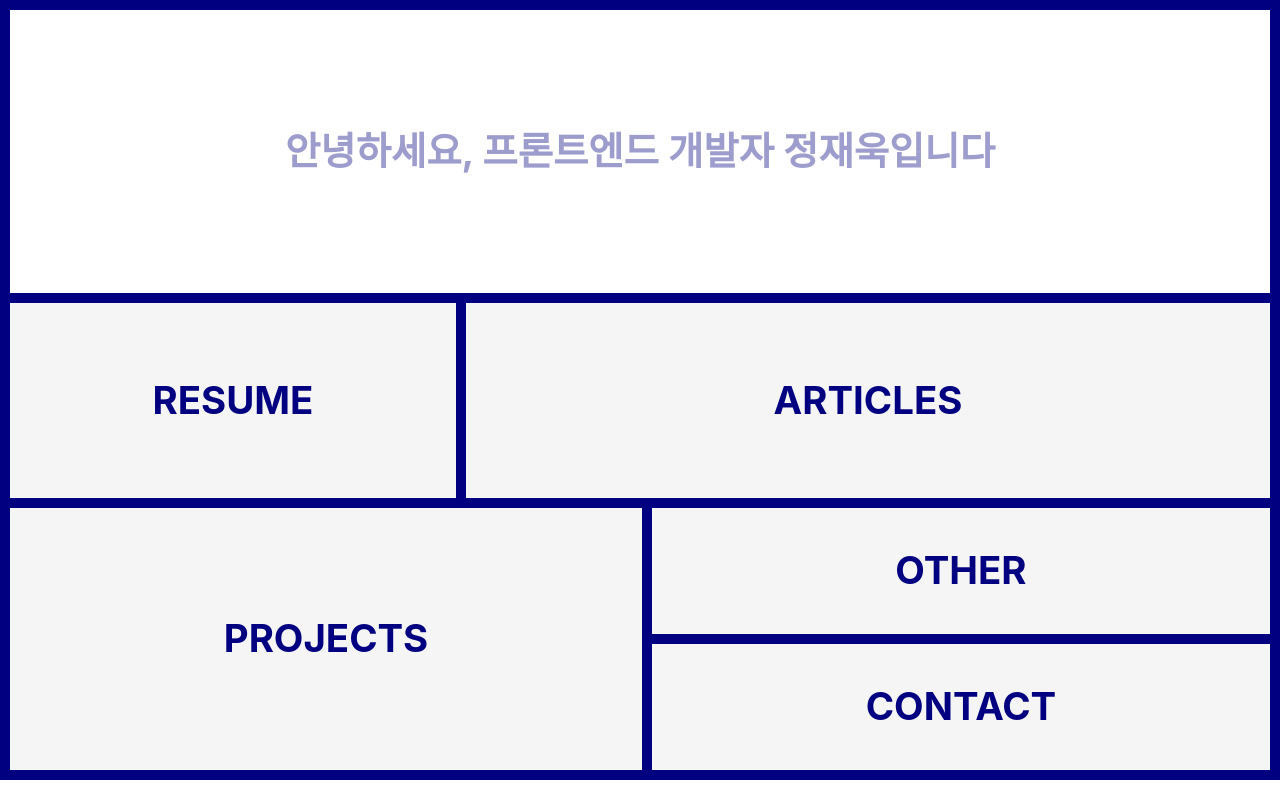
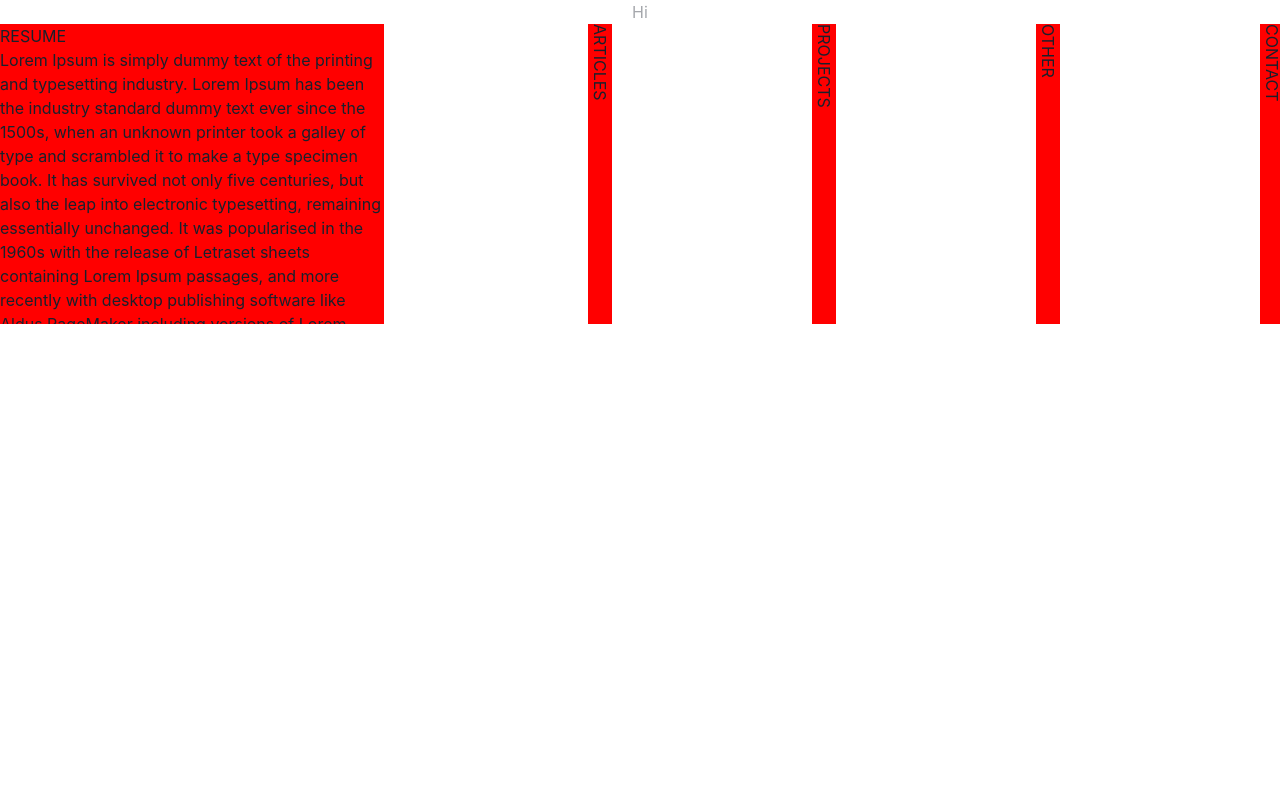
Before and after one commit to stich9208/nolog, a Next.js app: page / in a window 1280 px wide. Built offline with nearby package versions, Linux system fonts and the light colour scheme.

Commit message:
Fix: 메인 디자인 변경중
Signed-off-by: JaewookJung <>

```diff
--- a/package.json
+++ b/package.json
@@ -15,7 +15,7 @@
     "@emotion/styled": "^11.11.0",
     "@next/font": "^13.4.6",
     "@notionhq/client": "^2.1.1",
-    "framer-motion": "^10.12.16",
+    "framer-motion": "^10.13.0",
     "next": "^13.4.6",
     "react": "^18.2.0",
     "react-code-blocks": "^0.0.9-0",
--- a/src/pages/index.tsx
+++ b/src/pages/index.tsx
@@ -1,21 +1,26 @@
+import { Center, Flex } from "@chakra-ui/react";
+import { motion } from "framer-motion";
 import type { NextPage } from "next";
 import Head from "next/head";
 import { useRouter } from "next/router";
 import { useEffect, useRef, useState } from "react";
 
-import styles from "../styles/Home.module.css";
-
 const Home: NextPage = () => {
   const router = useRouter();
   //constant state
   const WELCOME_TEXT_LIST = [
-    "안녕하세요, 프론트엔드 개발자 정재욱입니다",
-    "HELLO, I`M JAEWOOK JUNG, FRONTEND DEVELOPER",
+    // "안녕하세요, 프론트엔드 개발자 정재욱입니다",
+    // "HELLO, I`M JAEWOOK JUNG, FRONTEND DEVELOPER",
+
+    "Hi",
+    "안녕하세요",
+    "Hola",
   ];
   const callback = useRef(() => {});
 
   //component state
   const [textIndex, setTextIndex] = useState(0);
+  const [collapseIndex, setCollapseIndex] = useState(0);
 
   //useEffect
   useEffect(() => {
@@ -28,41 +33,131 @@ const Home: NextPage = () => {
   callback.current = () =>
     setTextIndex((index) => (index + 1) % WELCOME_TEXT_LIST.length);
 
+  const onClickCollapseMenu = (e: any) => {
+    const { id } = e.currentTarget;
+    if (Number(id) === collapseIndex) {
+      setCollapseIndex(1000);
+    } else {
+      setCollapseIndex(Number(id));
+    }
+  };
+
+  const variants = {
+    open: { width: "30%" },
+    closed: {
+      width: "20px",
+    },
+  };
+  const mobile_variants = {
+    open: { height: "80px" },
+    closed: { height: "20px" },
+  };
+
+  const body_variants = {
+    open: { display: "block", opacity: 1 },
+    closed: { display: "none", opacity: 0 },
+  };
+
   return (
-    <div className={styles.container}>
+    <>
       <Head>
-        <title>blog</title>
-        <meta name="description" content="blog" />
+        <title>Frontend Developer J2W</title>
+        <meta name="description" content="Frontend Developer J2W`s Blog" />
         <link rel="icon" href="/favicon.ico" />
       </Head>
-      <main className={styles.main}>
-        <div className={styles.info}>
-          <span>{WELCOME_TEXT_LIST[textIndex]}</span>
+      <Flex direction="column">
+        <Center>
+          <motion.div
+            animate={{
+              // visibility: ["hidden", "visible", "hidden"],
+              opacity: [0, 1, 0],
+              // scale: [0, 1, 0],
+            }}
+            transition={{
+              duration: 7,
+              ease: "easeInOut",
+              repeat: Infinity,
+              times: [0, 0.5, 1],
+            }}
+          >
+            <span>{WELCOME_TEXT_LIST[textIndex]}</span>
+          </motion.div>
+        </Center>
+        <div
+          style={{
+            display: "flex",
+            justifyContent: "space-between",
+            width: "100vw",
+          }}
+        >
+          {["RESUME", "ARTICLES", "PROJECTS", "OTHER", "CONTACT"].map(
+            (info, idx) => (
+              <>
+                <motion.div
+                  id={String(idx)}
+                  variants={variants}
+                  animate={collapseIndex === idx ? "open" : "closed"}
+                  onClick={onClickCollapseMenu}
+                >
+                  <div
+                    style={{
+                      backgroundColor: "red",
+                      height: "300px",
+                      overflow: "hidden",
+                      writingMode: `${
+                        collapseIndex === idx ? "horizontal-tb" : "vertical-rl"
+                      }`,
+                    }}
+                  >
+                    {info}
+                    <motion.div
+                      variants={body_variants}
+                      animate={collapseIndex === idx ? "open" : "closed"}
+                    >
+                      <div
+                        style={{
+                          width: "100%",
+                          height: "300px",
+                          overflow: "hidden",
+                        }}
+                      >
+                        Lorem Ipsum is simply dummy text of the printing and
+                        typesetting industry. Lorem Ipsum has been the industry
+                        standard dummy text ever since the 1500s, when an
+                        unknown printer took a galley of type and scrambled it
+                        to make a type specimen book. It has survived not only
+                        five centuries, but also the leap into electronic
+                        typesetting, remaining essentially unchanged. It was
+                        popularised in the 1960s with the release of Letraset
+                        sheets containing Lorem Ipsum passages, and more
+                        recently with desktop publishing software like Aldus
+                        PageMaker including versions of Lorem Ipsum.
+                      </div>
+                    </motion.div>
+                  </div>
+                </motion.div>
+              </>
+            )
+          )}
         </div>
-        <div className={styles.resume} onClick={() => router.push("/resume")}>
+        {/* <div onClick={() => router.push("/resume")}>
           <div>RESUME</div>
         </div>
-        <div
-          className={styles.articles}
-          onClick={() => router.push("/articles")}
-        >
+        <div onClick={() => router.push("/articles")}>
           <div>ARTICLES</div>
         </div>
 
-        <div
-          className={styles.projects}
-          onClick={() => router.push("/projects")}
-        >
+        <div onClick={() => router.push("/projects")}>
           <div>PROJECTS</div>
         </div>
-        <div className={styles.other}>
+        <div>
           <div>OTHER</div>
         </div>
-        <div className={styles.contact}>
+        <div>
           <div>CONTACT</div>
-        </div>
-      </main>
-    </div>
+        </div> */}
+      </Flex>
+    </>
   );
 };
 
```
Also changed, not shown: 2 other files (tests, documents, lock files or other folders).
